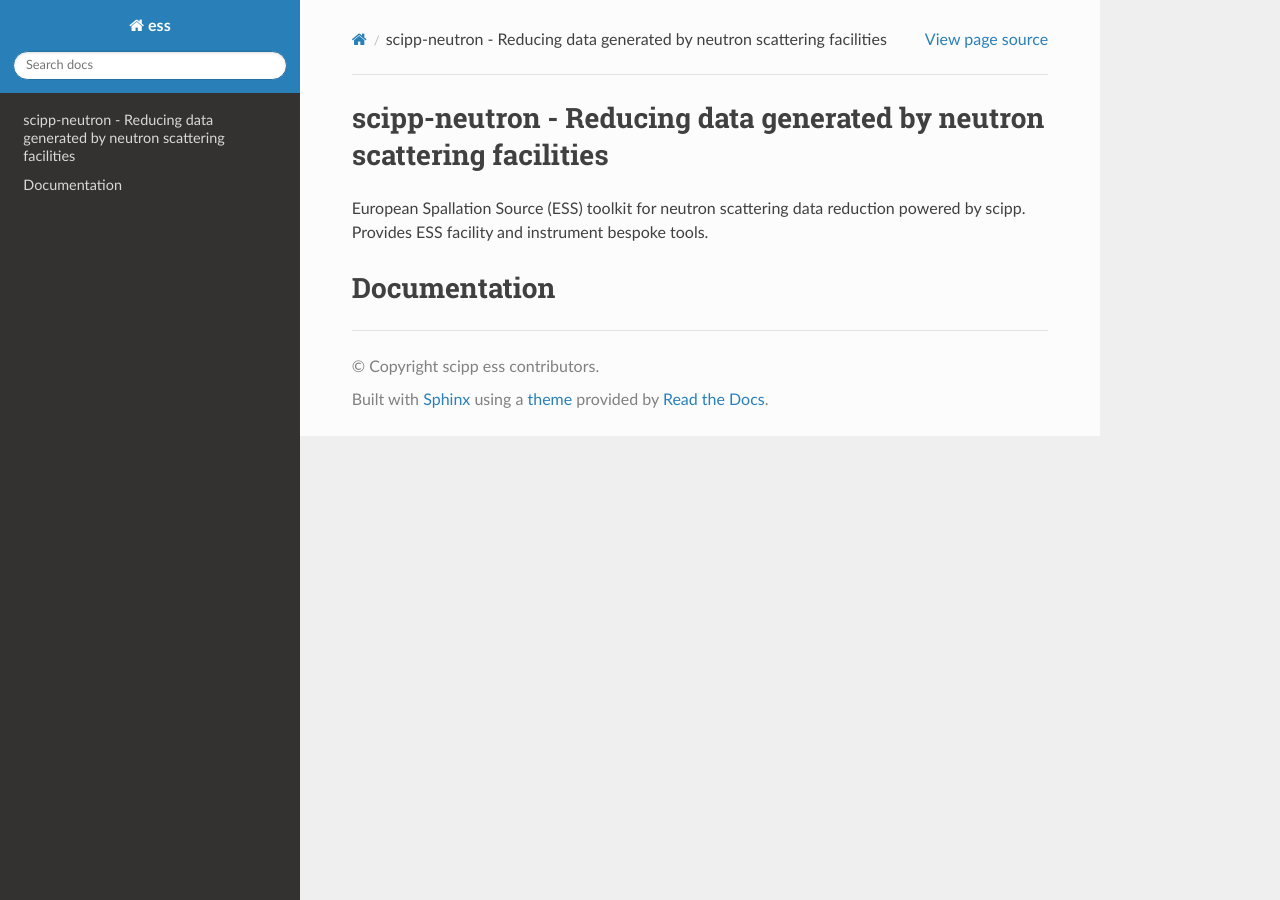
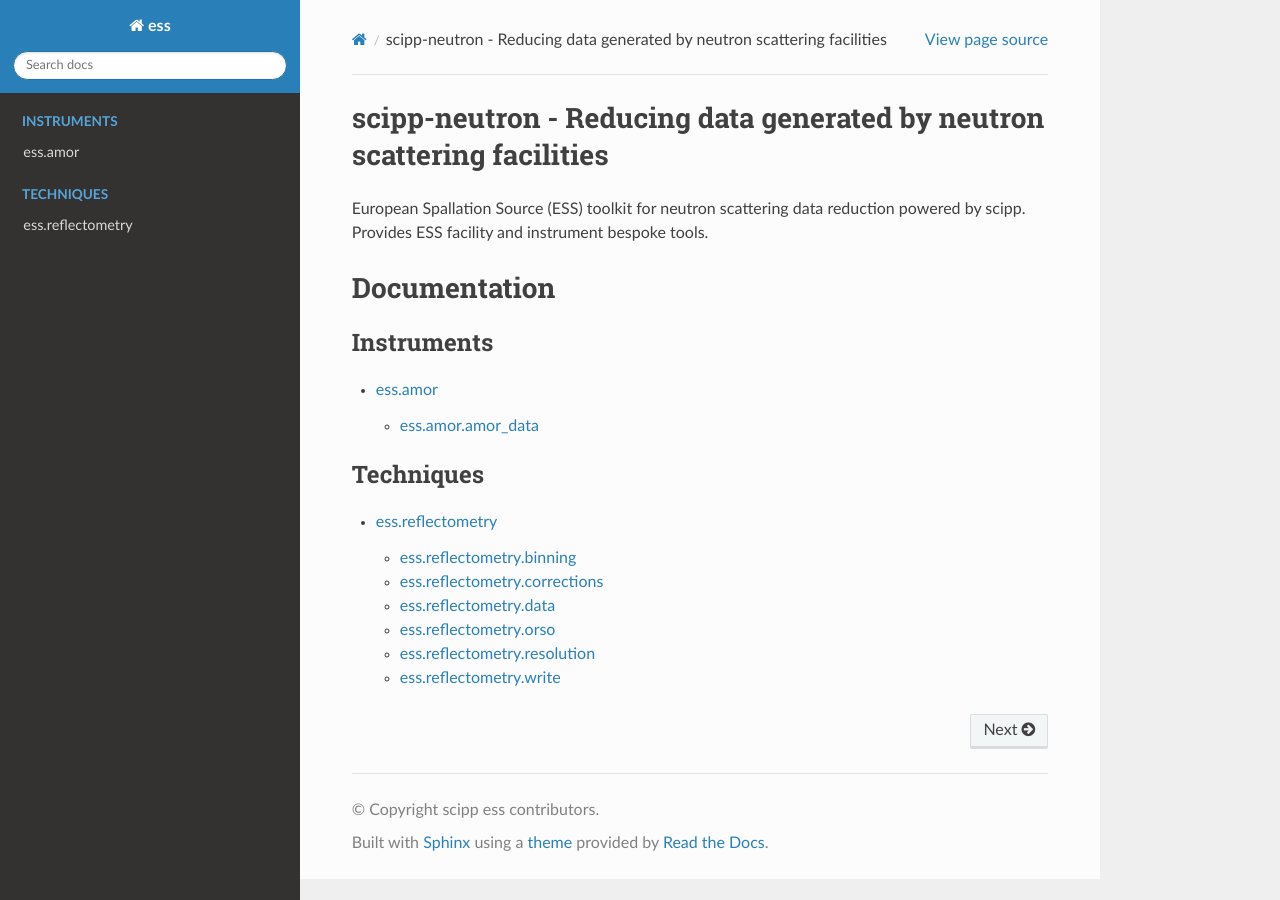
Before and after one commit to gudlot/ess, a Sphinx documentation site: the page built from docs/index.rst, in a window 1280 px wide. Built offline with Sphinx 7.4.7 and the Read the Docs theme 2.0.0, drawn with Linux system fonts in a browser that asks for light colours.

Commit message:
adding reflectometry and amor to docs

```diff
--- a/docs/conf.py
+++ b/docs/conf.py
@@ -29,7 +29,7 @@ release = u''
 # Add any Sphinx extension module names here, as strings. They can be
 # extensions coming with Sphinx (named 'sphinx.ext.*') or your custom
 # ones.
-extensions = []
+extensions = ['sphinx.ext.autodoc', 'sphinx.ext.napoleon']
 
 templates_path = ['_templates']
 
--- a/docs/index.rst
+++ b/docs/index.rst
@@ -8,4 +8,12 @@ Documentation
 
 .. toctree::
    :maxdepth: 3
-   :caption: Contents:
+   :caption: Instruments
+
+   instruments/amor
+
+.. toctree::
+   :maxdepth: 3
+   :caption: Techniques
+
+   techniques/reflectometry
--- /dev/null
+++ b/docs/instruments/amor.rst
@@ -0,0 +1,7 @@
+ess\.amor
+=========
+
+.. toctree::
+   :maxdepth: 4
+
+   amor/amor_data
--- /dev/null
+++ b/docs/instruments/amor/amor_data.rst
@@ -0,0 +1,7 @@
+ess\.amor\.amor_data
+====================
+
+.. automodule:: ess.amor.amor_data
+    :members:
+    :undoc-members:
+    :show-inheritance:
--- /dev/null
+++ b/docs/techniques/reflectometry.rst
@@ -0,0 +1,12 @@
+ess\.reflectometry
+==================
+
+.. toctree::
+   :maxdepth: 4
+
+   reflectometry/binning
+   reflectometry/corrections
+   reflectometry/data
+   reflectometry/orso
+   reflectometry/resolution
+   reflectometry/write
--- /dev/null
+++ b/docs/techniques/reflectometry/binning.rst
@@ -0,0 +1,7 @@
+ess\.reflectometry\.binning
+===========================
+
+.. automodule:: ess.reflectometry.binning
+    :members:
+    :undoc-members:
+    :show-inheritance:
--- /dev/null
+++ b/docs/techniques/reflectometry/corrections.rst
@@ -0,0 +1,7 @@
+ess\.reflectometry\.corrections
+===============================
+
+.. automodule:: ess.reflectometry.corrections
+    :members:
+    :undoc-members:
+    :show-inheritance:
--- /dev/null
+++ b/docs/techniques/reflectometry/data.rst
@@ -0,0 +1,7 @@
+ess\.reflectometry\.data
+===========================
+
+.. automodule:: ess.reflectometry.data
+    :members:
+    :undoc-members:
+    :show-inheritance:
--- /dev/null
+++ b/docs/techniques/reflectometry/orso.rst
@@ -0,0 +1,7 @@
+ess\.reflectometry\.orso
+========================
+
+.. automodule:: ess.reflectometry.orso
+    :members:
+    :undoc-members:
+    :show-inheritance:
--- /dev/null
+++ b/docs/techniques/reflectometry/resolution.rst
@@ -0,0 +1,7 @@
+ess\.reflectometry\.resolution
+==============================
+
+.. automodule:: ess.reflectometry.resolution
+    :members:
+    :undoc-members:
+    :show-inheritance:
--- /dev/null
+++ b/docs/techniques/reflectometry/write.rst
@@ -0,0 +1,7 @@
+ess\.reflectometry\.write
+=========================
+
+.. automodule:: ess.reflectometry.write
+    :members:
+    :undoc-members:
+    :show-inheritance:
```
